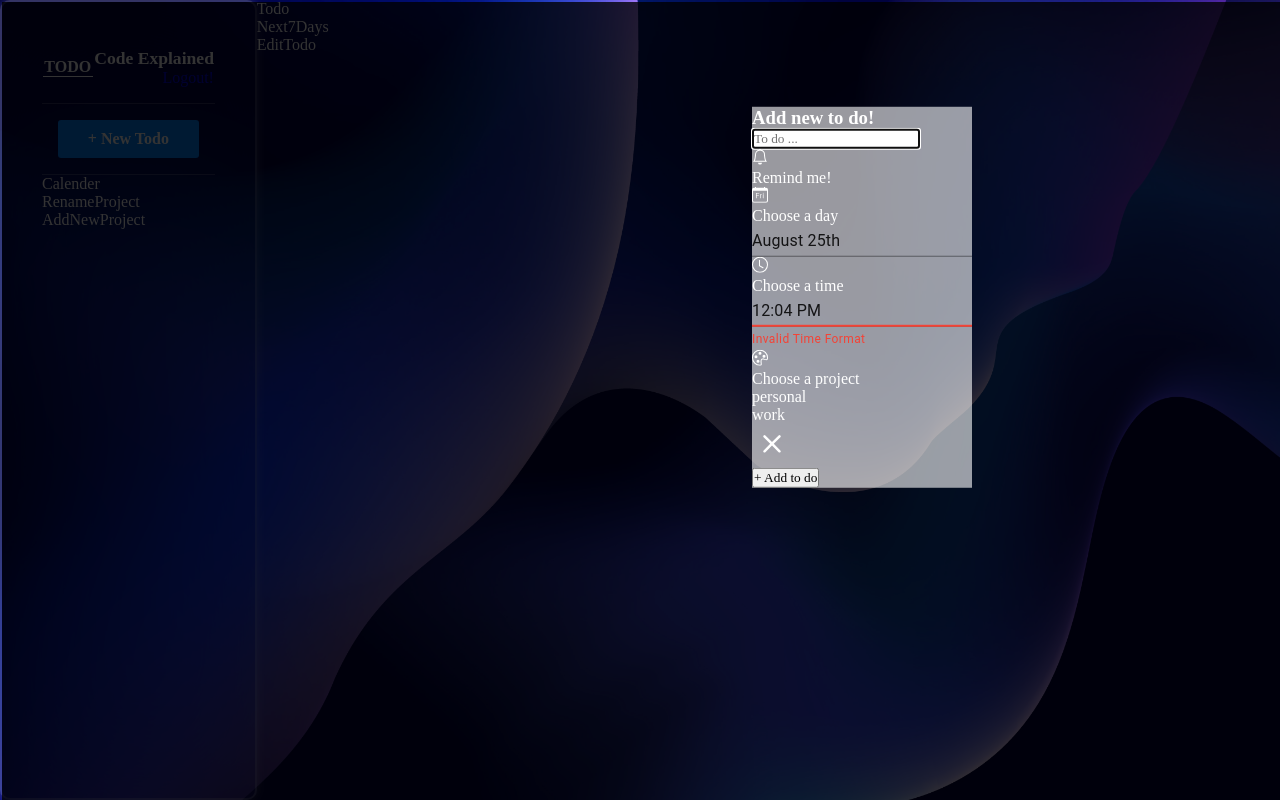
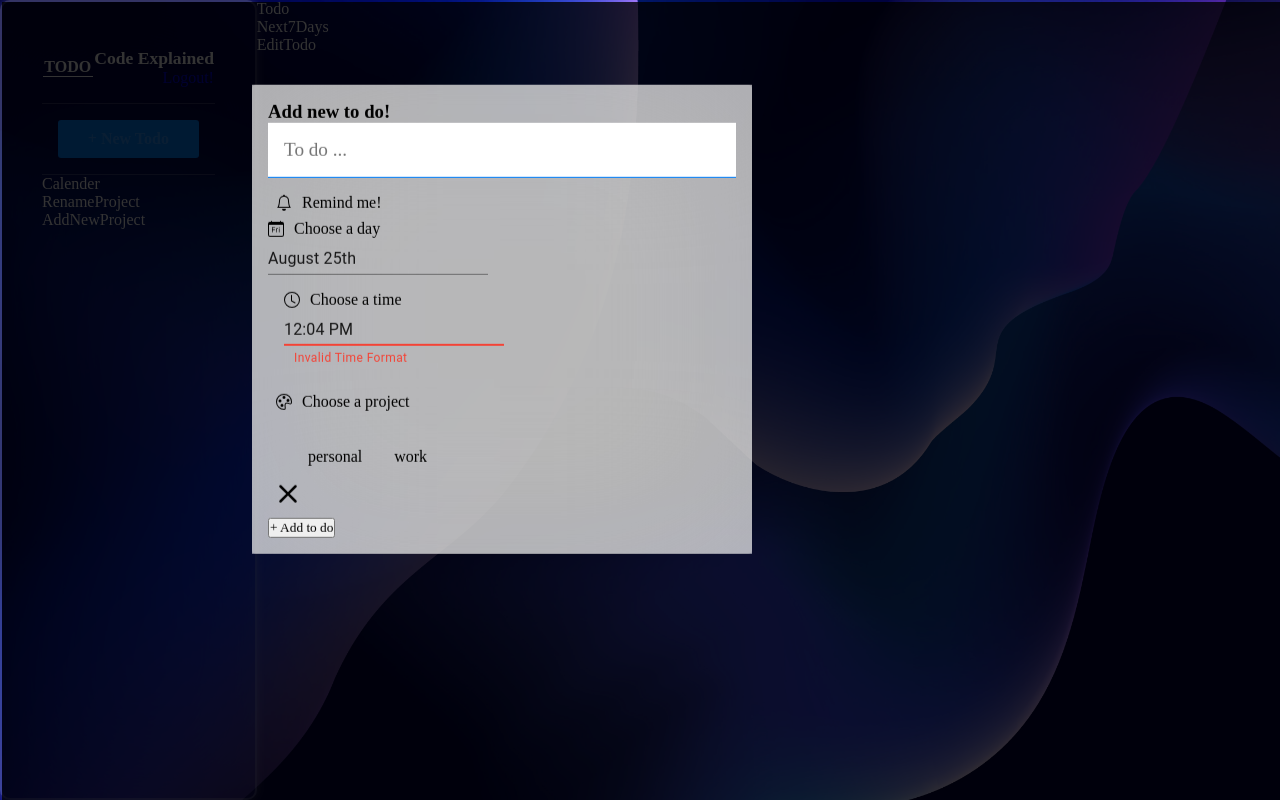
Before and after one commit to bnfshedehqan/toDo-app, a React (Create React App) app in the folder todo-app/: page / in a window 1280 px wide. Both pictures are taken after a click on the button "+ New Todo". Built offline with nearby package versions, Linux system fonts and the light colour scheme.

Commit message:
work on addNewTOdo style

```diff
--- a/todo-app/src/App.css
+++ b/todo-app/src/App.css
@@ -80,7 +80,7 @@ body {
 .Modal .container {
   position: absolute;
   top: 25%;
-  left: 50%;
+  /* left:  25%; */
   transform: translate(50%,-25%);
   background: rgba(255, 255, 255, 0.6);
 }
@@ -100,7 +100,7 @@ body {
   border-radius: 3px;
   font-size: 1rem;
   background-color: #0080ff;
-  color: #fff;
+  color: rgba(255, 255, 255, 0.2);
   font-weight: bold;
   cursor: pointer;
 }
@@ -108,3 +108,49 @@ body {
   filter: brightness(1.1);
   transition: all 300ms ease;
 }
+/* AddNewTodo form*/
+.AddNewTodo form{
+  padding: 1rem;
+  width: 500px;
+  backdrop-filter: blur(80px);
+  background-color: rgba(255, 255, 255, 0.2);
+  color: #000;
+  border-radius: 4px;
+}
+.AddNewTodo form .text input{
+  padding: 1rem;
+  width: 100%;
+  margin-bottom: 0.5rem;
+  border: none;
+  font-size: 1.2rem;
+}
+.AddNewTodo form .text input:focus{
+  outline: none;
+  border-bottom: 1px solid #0080ff;
+}
+.AddNewTodo form .remind{
+  display: flex;
+  align-items: center;
+  padding: 0.5rem;
+}
+.AddNewTodo form p{
+  margin-left: 10px;
+}
+.AddNewTodo form .title{
+  display: flex;
+  align-items: center;
+  margin-bottom: 5px;
+}
+.AddNewTodo from .pick-day{
+  padding: 1.5rem 1.5rem 0 1.5rem;
+}
+.AddNewTodo form .pick-time{
+  padding: 1rem;
+}
+.AddNewTodo form .pick-project{
+  padding: 0.5rem;
+}
+.AddNewTodo form .pick-project .project{
+  display: flex;
+  padding: 1rem 1rem 0 1rem;
+}
```
